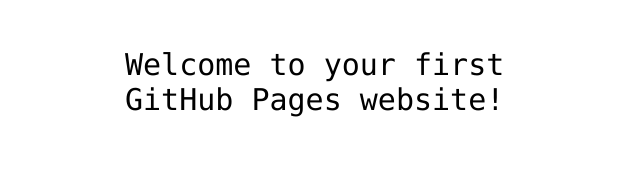
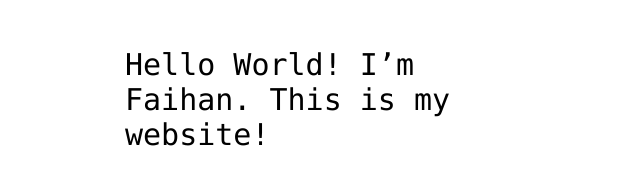
Before and after one commit to faihan6/hello-world, a plain HTML site: page index.html in a window 1280 px wide. Shown: the part 341-526 px from the top of the page, without its empty margins (315-955 px from the left). Drawn offline with Linux system fonts and the light colour scheme.

Commit message:
Update index.html

```diff
--- a/index.html
+++ b/index.html
@@ -12,7 +12,7 @@
 <img src="https://octodex.github.com/images/daftpunktocat-thomas.gif" id="octocat" alt="octocat-gif" />
 
 <!-- Change this code here by copy and pasting your template on line 15 -->
-<p>Welcome to your first GitHub Pages website!</p>
+<p>Hello World! I’m Faihan. This is my website!</p>
 
 </body>
 </html>
```
